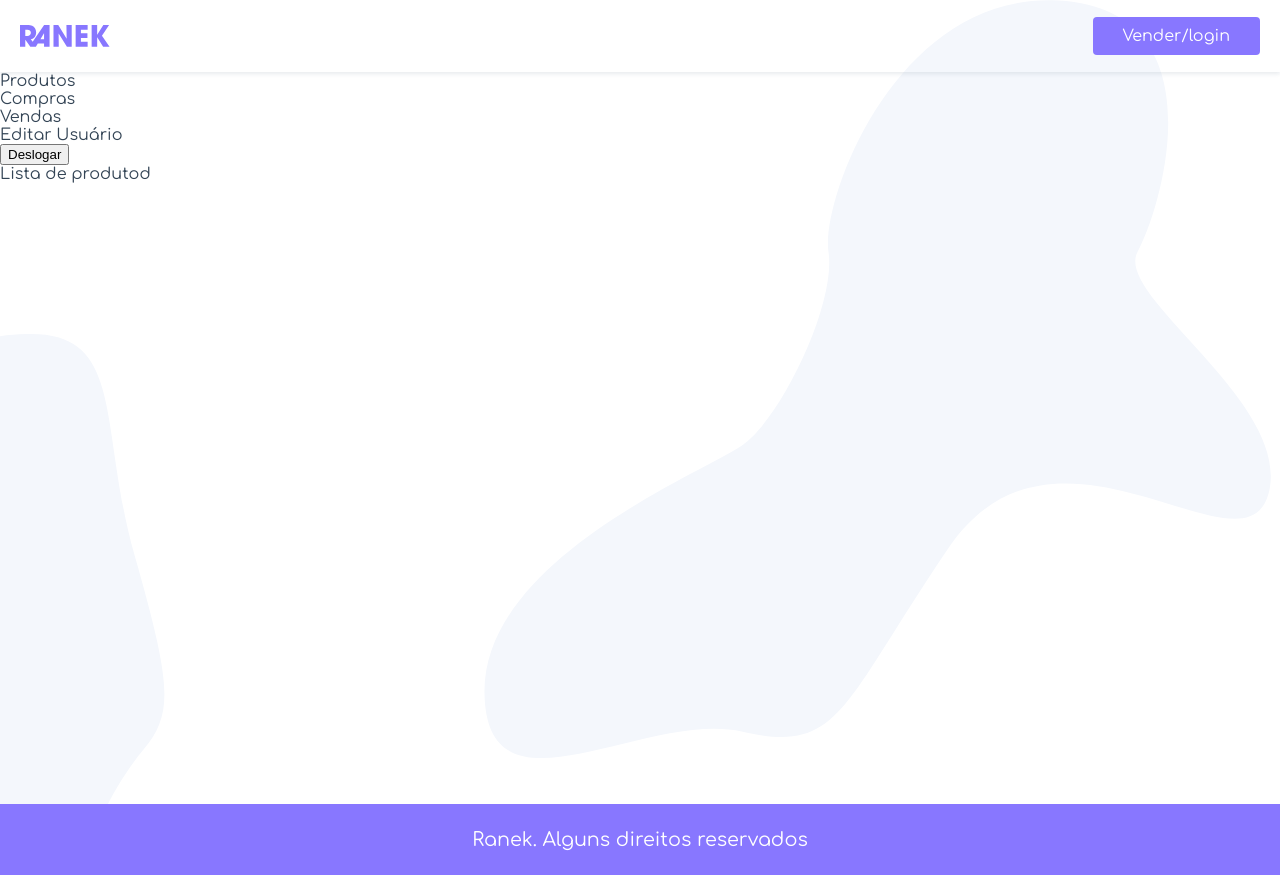
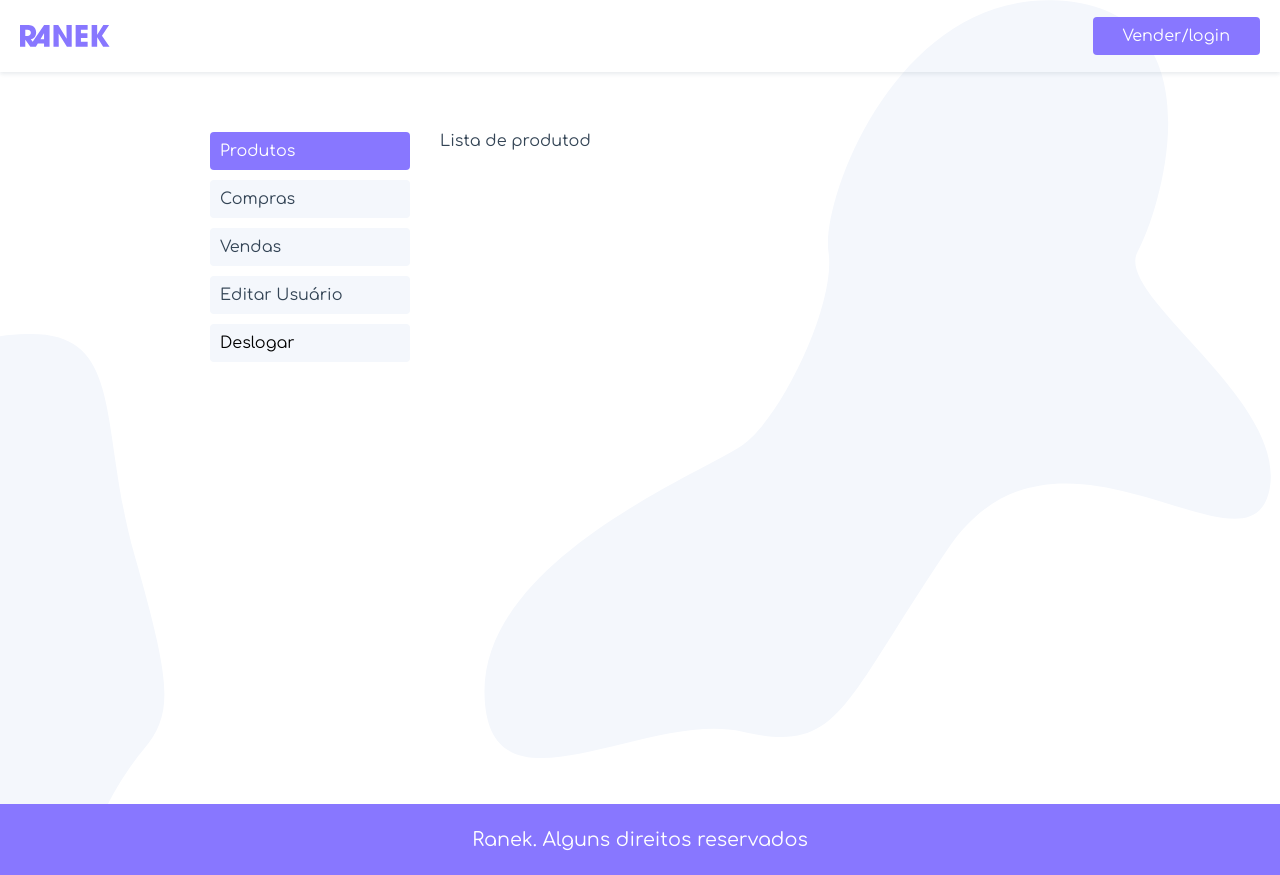
Before and after one commit to moisesmengo/Ranek-loja-virtual, a Vue app: page /usuario in a window 1280 px wide. Built offline with nearby package versions, Linux system fonts and the light colour scheme.

Commit message:
estilizando menu

```diff
--- a/src/views/usuario/Usuario.vue
+++ b/src/views/usuario/Usuario.vue
@@ -30,5 +30,38 @@
 </script>
 
 <style scoped>
+  .usuario{
+    display: grid;
+    grid-template-columns: minmax(140px, 200px) 1fr;
+    max-width: 900px;
+    margin: 40px auto;
+    grid-gap: 30px;
+    padding: 20px;
+  }
+  .sidenav a, .sidenav button{
+    padding: 10px;
+    display: block;
+    background-color: #f4f7fc;
+    margin-bottom: 10px;
+    border-radius: 4px;
+  }
+  .sidenav a.router-link-exact-active, .sidenav a:hover, .sidenav button:hover{
+    background-color: #87f;
+    color: #fff;
+  }
+  .sidenav button{
+    border: none;
+    width: 100%;
+    font-size: 1rem;
+    text-align: left;
+    font-family: 'Comfortaa', cursive;
+    cursor: pointer;
+  }
 
+  @media screen and (max-width: 500px){
+    .usuario{
+      grid-template-columns: 1fr;
+      margin: 0px auto;
+    }
+  }
 </style>
```
